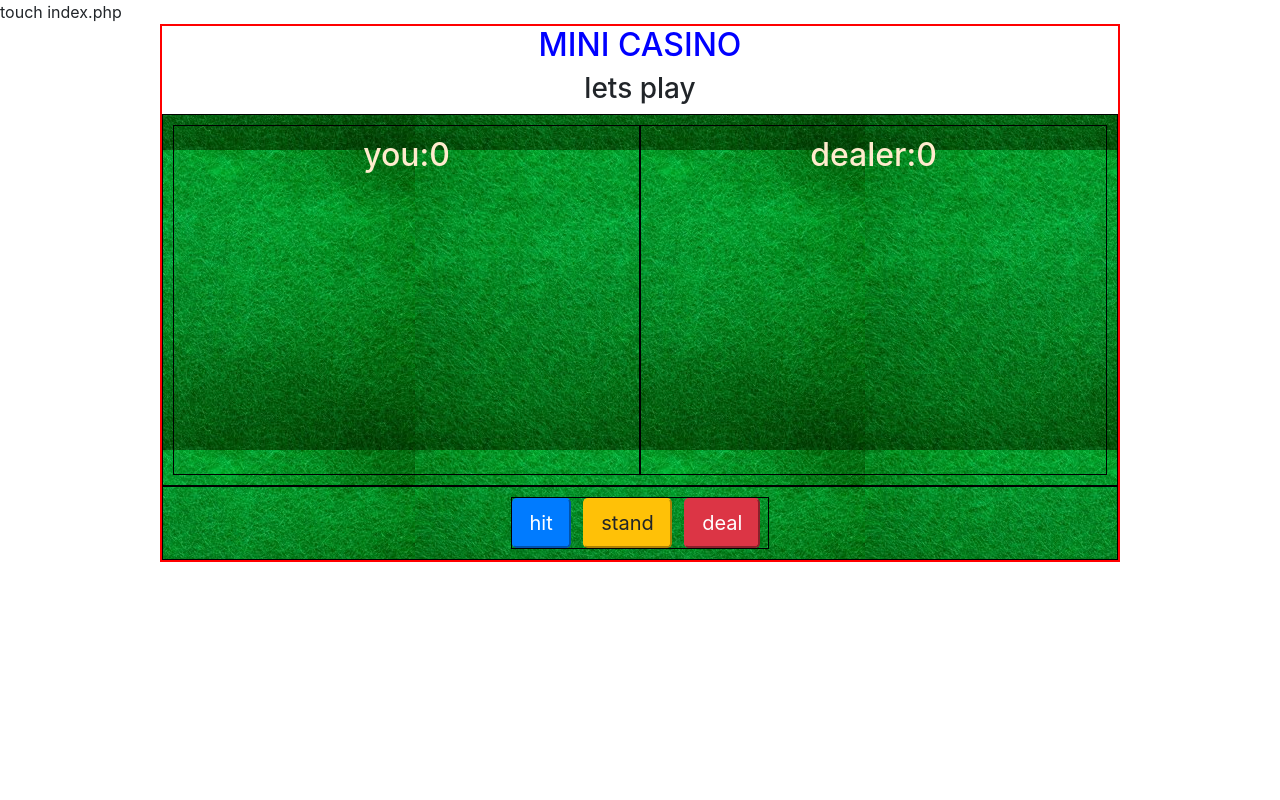
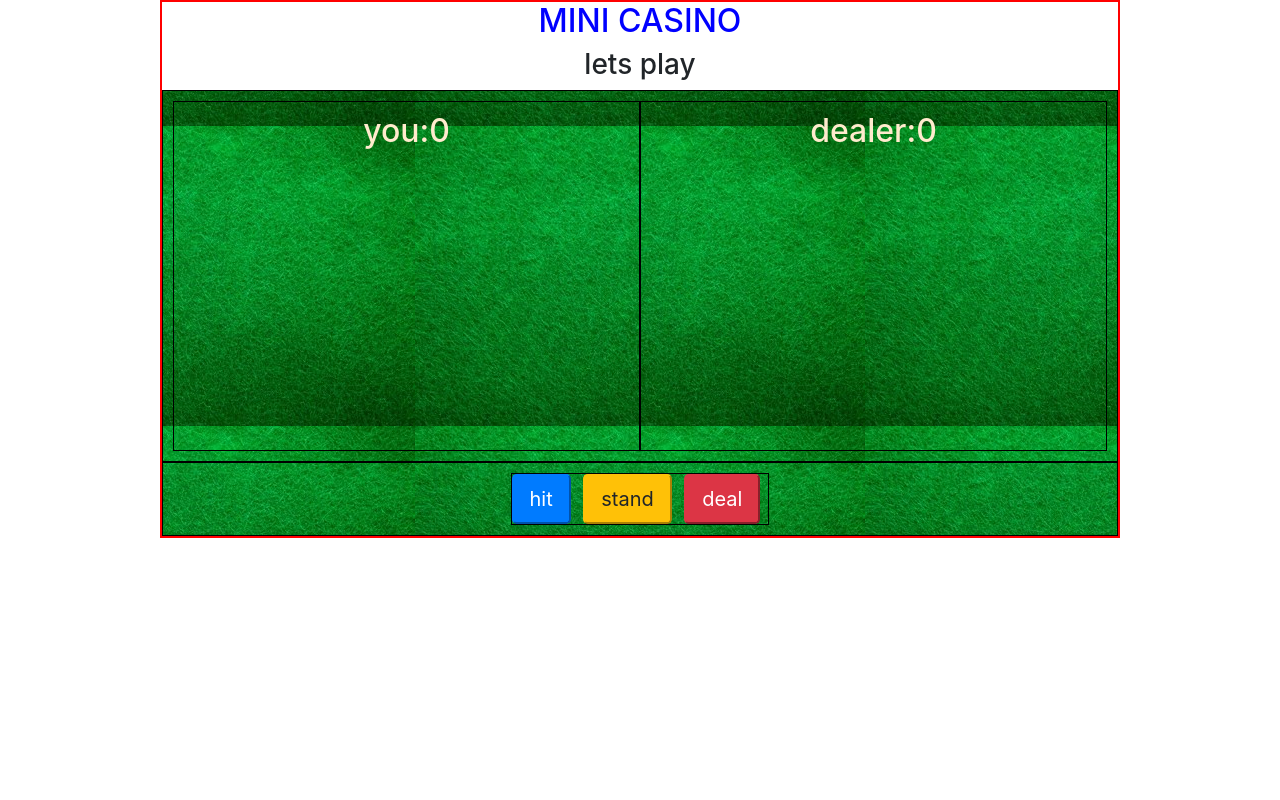
Before and after one commit to vishnu3801/project, a PHP site: page / in a window 1280 px wide. Run offline with PHP 8.4, Linux system fonts and the light colour scheme.

Commit message:
Update index.php

```diff
--- a/index.php
+++ b/index.php
@@ -1,4 +1,3 @@
-touch index.php
 <?php
 
 include_once("home.html");
```
